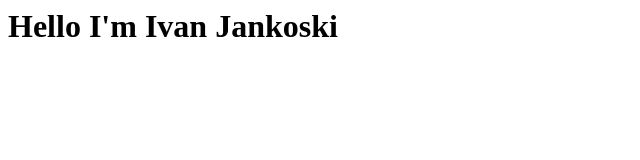
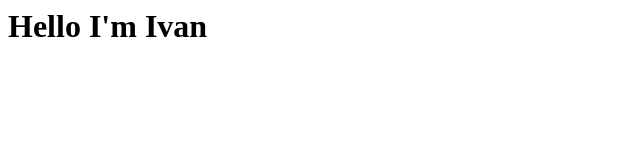
Before and after one commit to ivanjankoski11/kiii_jenkins, a plain HTML site: page index.html in a window 1280 px wide. Shown: the whole page, without its empty margins (0-640 px from the left). Drawn offline with Linux system fonts and the light colour scheme.

Commit message:
Update index.html

```diff
--- a/index.html
+++ b/index.html
@@ -1 +1 @@
-<h1>Hello I'm Ivan Jankoski</h1>
+<h1>Hello I'm Ivan</h1>
```
